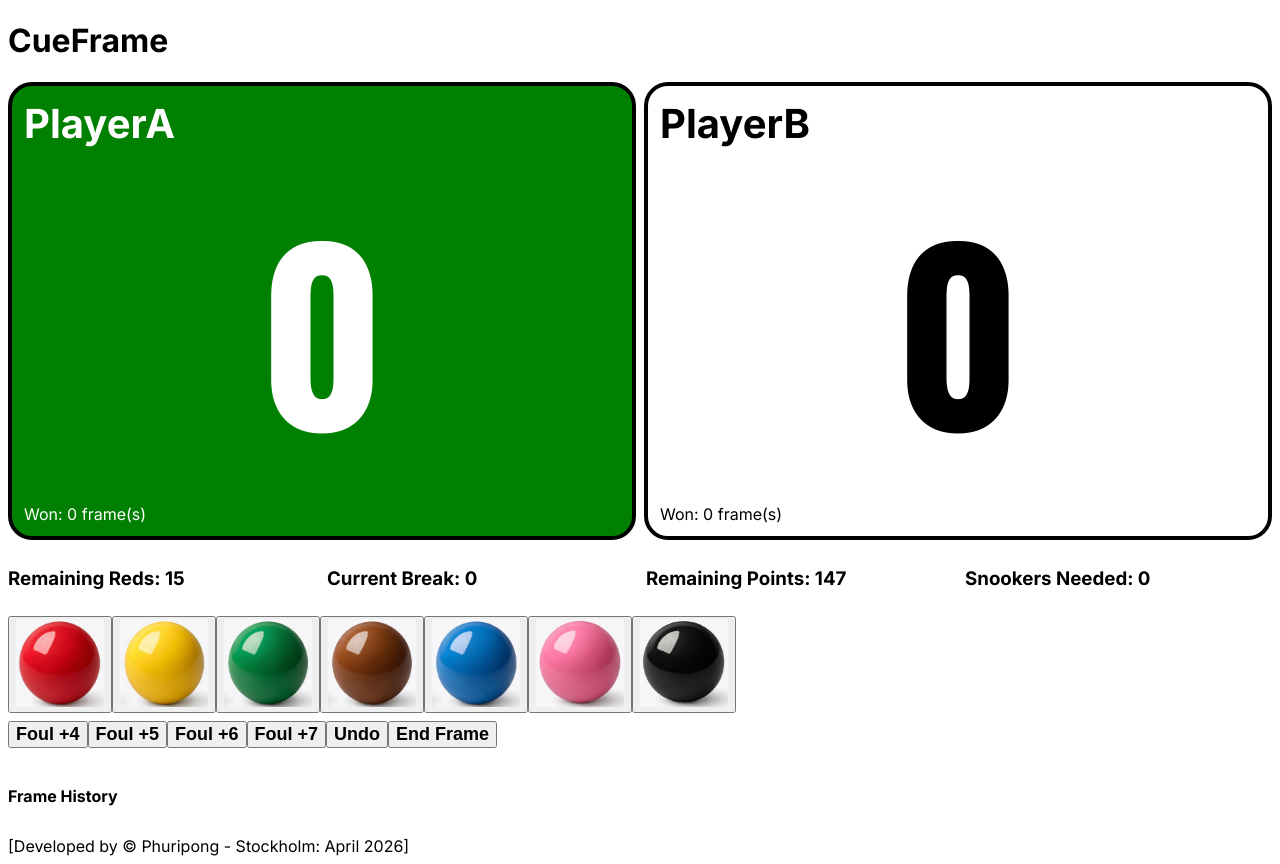
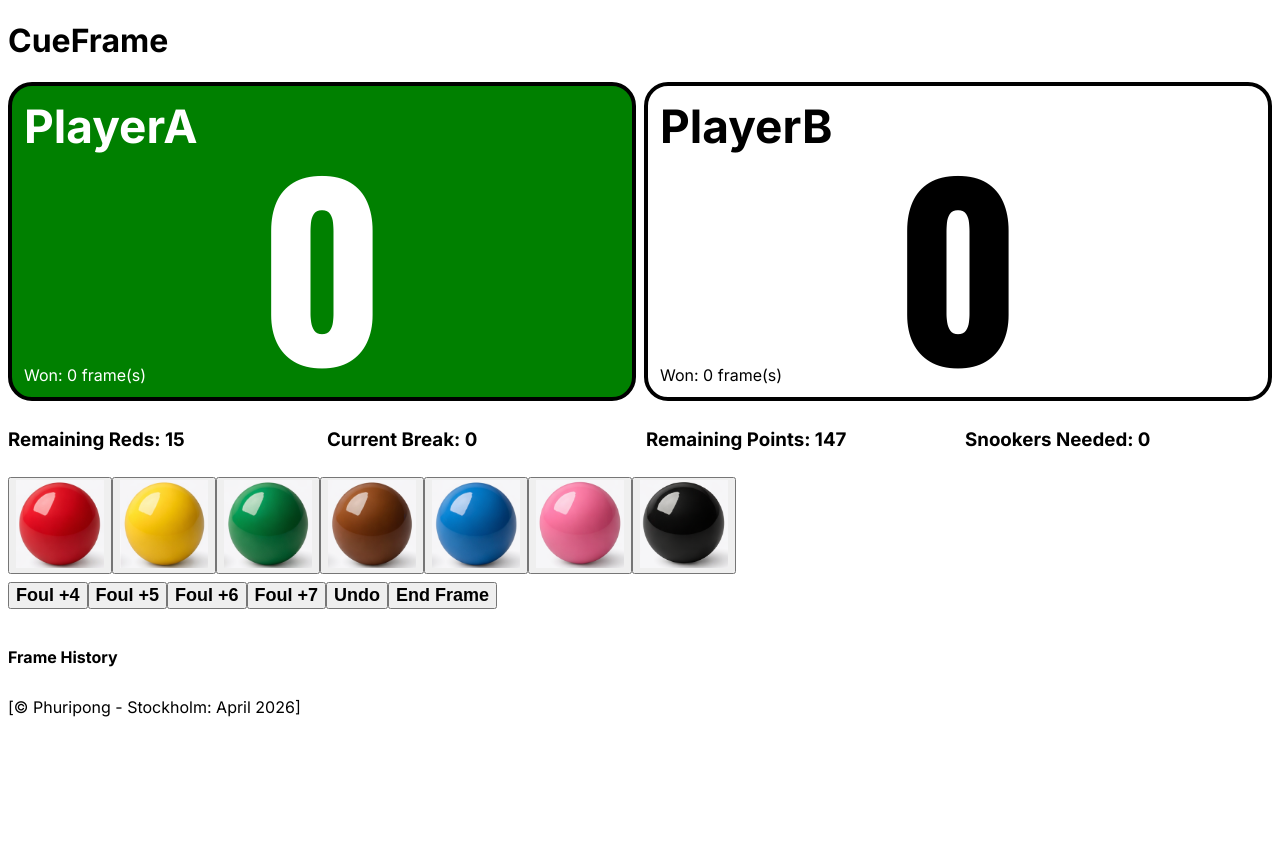
Before and after one commit to phuriponga/SnookerScoreBoard, a Next.js app: page / in a window 1280 px wide. After the commit the page ends 800 px from the top, so only its background shows below. Built offline with nearby package versions, Linux system fonts and the light colour scheme.

Commit message:
Refactor player name and score display styles

```diff
--- a/components/SnookerScoreboardApp.tsx
+++ b/components/SnookerScoreboardApp.tsx
@@ -308,8 +308,10 @@ function endFrame(finalScores = scores) {
                   padding: "12px"
                 }}
               >
-                <h1 onDoubleClick={() => openRenameModal(p)} style={{fontSize: "40px", fontWeight: "bold", margin: "1px 0", cursor: "pointer", userSelect: "none"}}>{playerNames[p]}</h1>
-                <h1 className="score-font" style={{ fontSize: "230px", fontWeight: "bold", margin: "8px 0", textAlign: "center" }}>{scores[p]}</h1>
+                <div style={{ display: "flex", flexDirection: "column", gap: "4px" }}>
+                  <h1 onDoubleClick={() => openRenameModal(p)} style={{fontSize: "46px", fontWeight: "bold", margin: 0, cursor: "pointer", userSelect: "none"}}>{playerNames[p]}</h1>
+                  <h1 className="score-font" style={{ fontSize: "230px", fontWeight: "bold", margin: 0, lineHeight: 0.9, textAlign: "center" }}>{scores[p]}</h1>
+                </div>
                 <div>Won: {frames[p]} frame(s) </div>
               </div>
             ))}
@@ -366,7 +368,7 @@ function endFrame(finalScores = scores) {
             </CardContent>
           </Card>
           <div style={{ height: "24px" }} />
-          <span className="text-lg text-gray-400 text-center block">[Developed by &copy; Phuripong - Stockholm: April 2026]</span>
+          <span className="text-lg text-gray-400 text-center block">[&copy; Phuripong - Stockholm: April 2026]</span>
         </div>
       </div>
 
```
